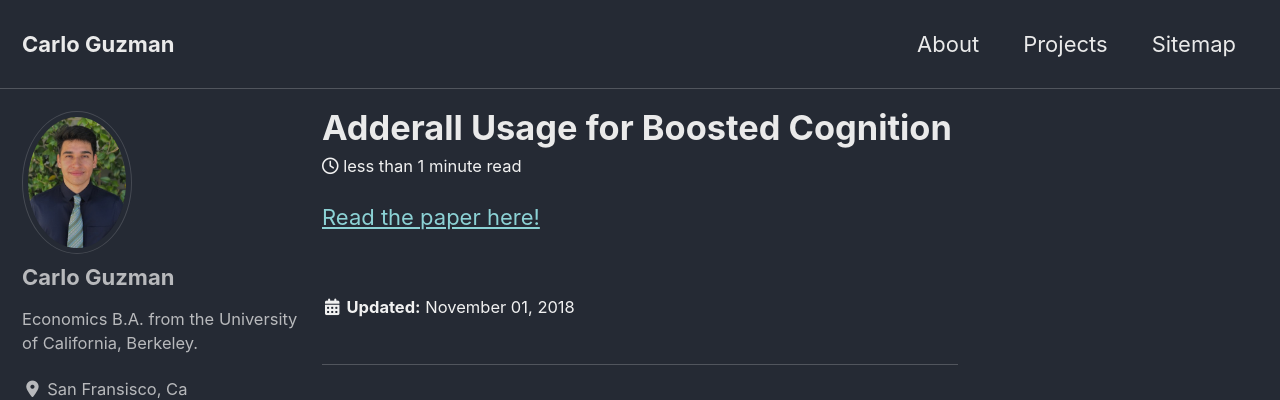
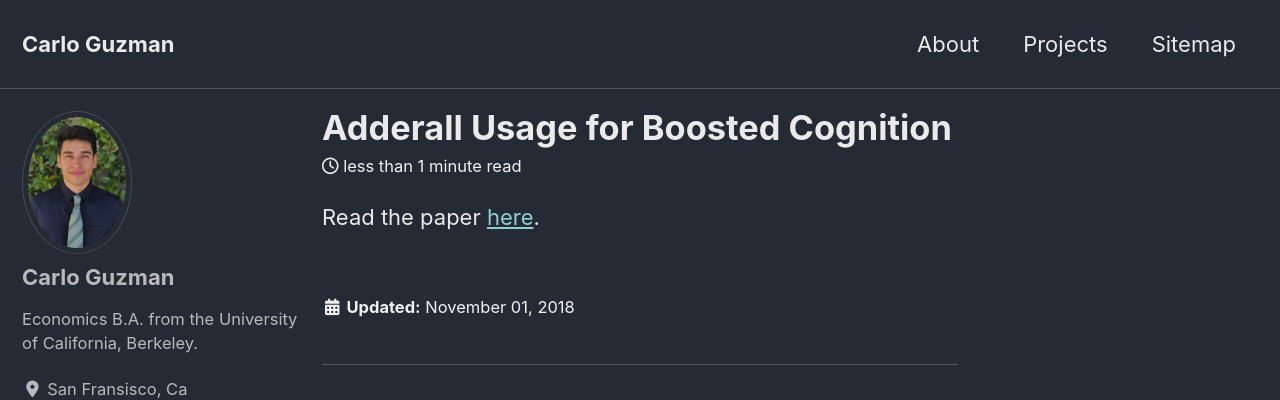
Before and after one commit to poptropicaman52/poptropicaman52.github.io, a Jekyll site: the page built from _posts/2018-11-01-adderall-usage-for-boosted-cognition.md, in a window 1280 px wide and 900 px high. Shown: the top 400 px of the window. Built offline with Jekyll 4.4.1, drawn with Linux system fonts in a browser that asks for light colours; cached includes are drawn as plain includes; nearby versions of some CDN libraries.

Commit message:
more changes

```diff
--- a/_posts/2018-11-01-adderall-usage-for-boosted-cognition.md
+++ b/_posts/2018-11-01-adderall-usage-for-boosted-cognition.md
@@ -4,4 +4,4 @@ date: 2018-11-01
 excerpt: ""
 ---
 
-[Read the paper here!](https://docs.google.com/document/d/1-dOdJpWXGejbuBSNQ2mpFDEA5GCPIqMh4Zcat1TfbwI/edit?usp=sharing_)
+Read the paper [here](https://docs.google.com/document/d/1-dOdJpWXGejbuBSNQ2mpFDEA5GCPIqMh4Zcat1TfbwI/edit?usp=sharing_).
```
Also changed, not shown: _posts/2016-11-01-from-conquerors-to-conquered-the-fall-of-tenochtitlan.md (+1 -1 lines).
